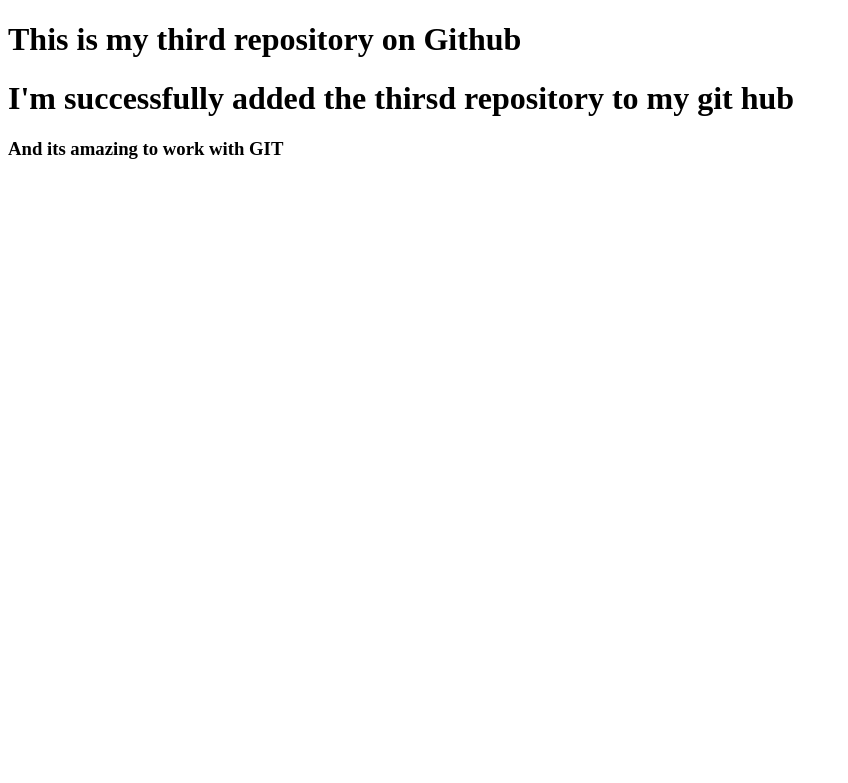
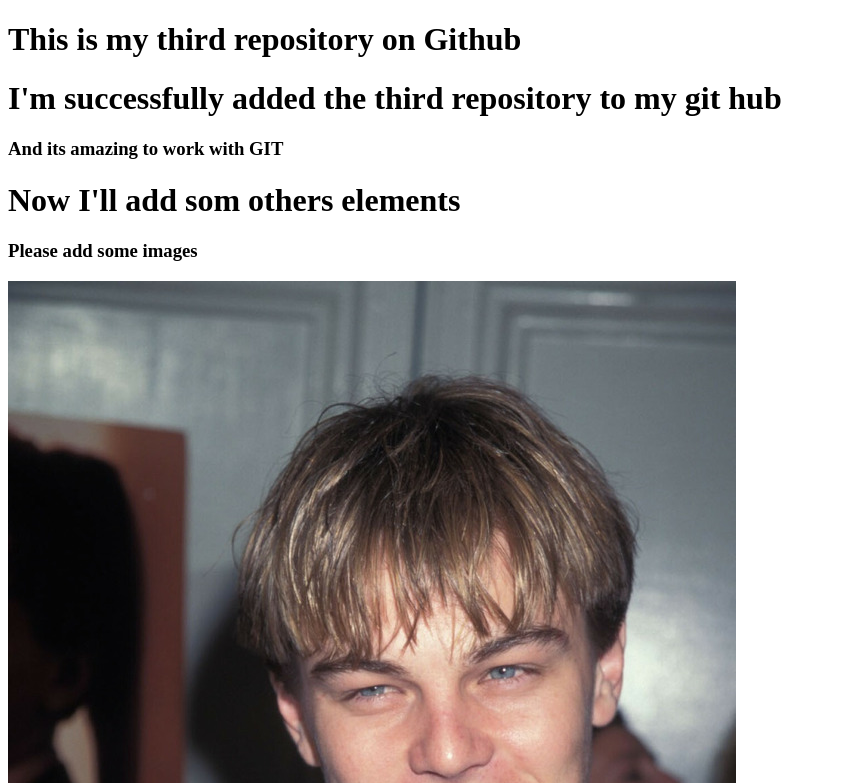
Before and after one commit to haruncsezhsust/my-third-repo, a plain HTML site: page index.html in a window 1280 px wide. Shown: the top 783 px of the page, without its empty margins (0-848 px from the left). Drawn offline with Linux system fonts and the light colour scheme.

Commit message:
Image added by add-image team

```diff
--- a/index.html
+++ b/index.html
@@ -7,7 +7,13 @@
 </head>
 <body>
     <h1>This is my third repository on Github</h1>
-    <h1>I'm successfully added the thirsd repository to my git hub</h1>
+    <h1>I'm successfully added the third repository to my git hub</h1>
     <h3>And its amazing to work with GIT</h3>
+
+
+    <h1>Now I'll add som others elements</h1>
+    <h3>Please add some images</h3>
+    <img src="decap.jpg" alt="">
+
 </body>
 </html>
```
Also changed, not shown: decap.jpg (added).
